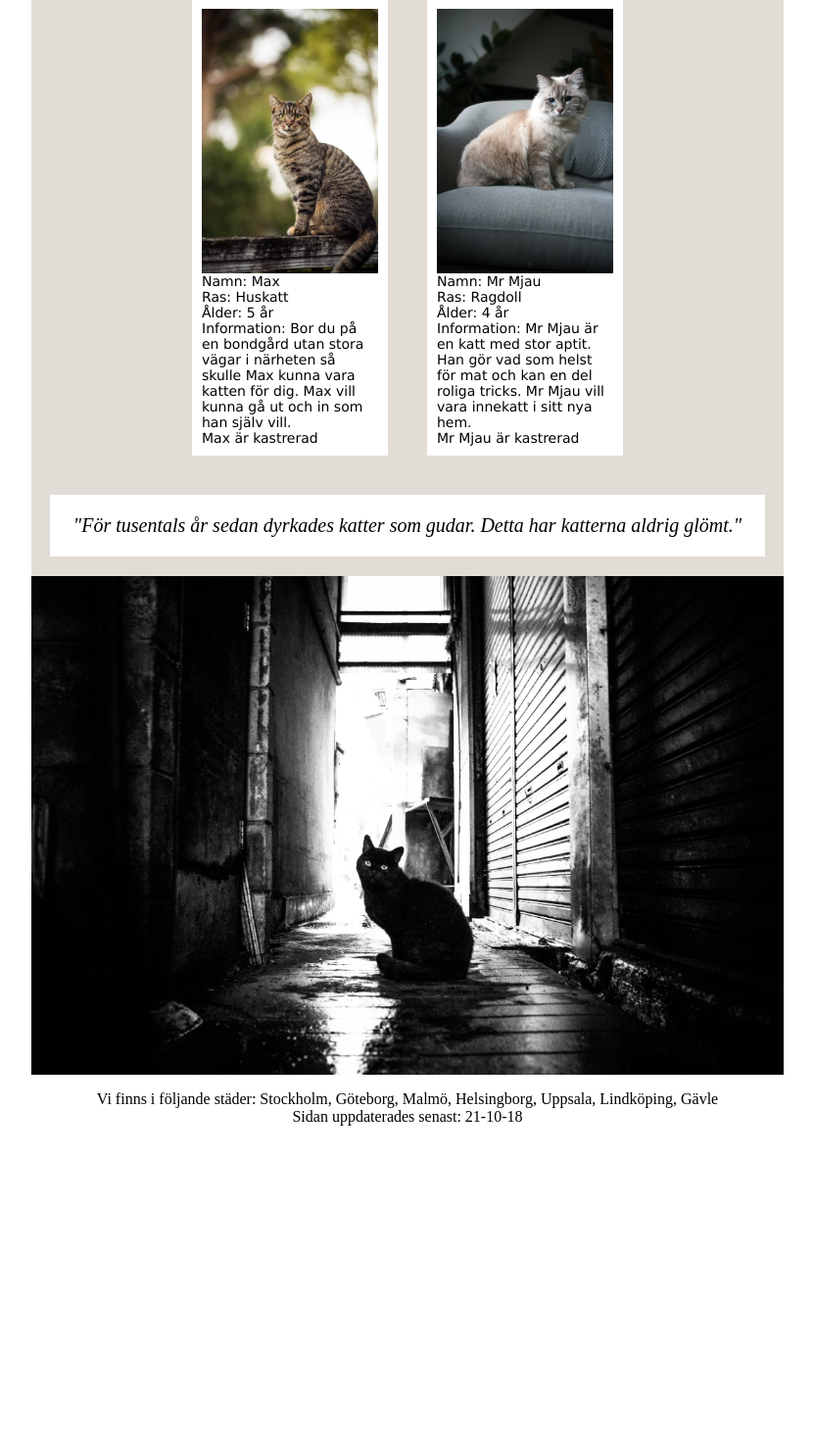
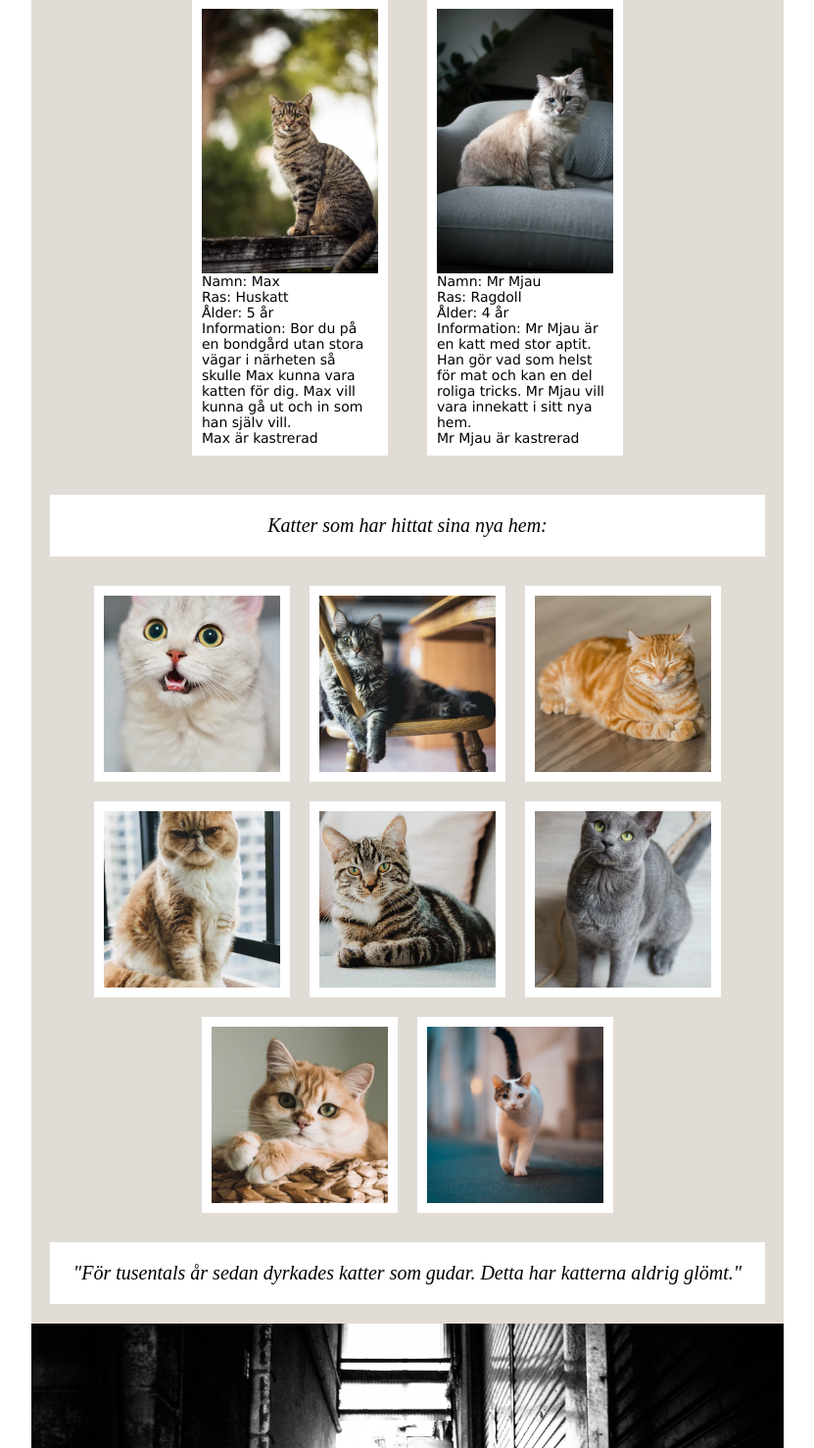
Before and after one commit to LinneaEriksson/SaveTheCats, a PHP site: page / in a window 1280 px wide. Shown: the part 1842-3320 px from the top of the page at 98% size, without its empty margins (224-1055 px from the left). Before the commit the page ends 2991 px from the top, so only its background shows below. Run offline with PHP 8.4, Linux system fonts and the light colour scheme.

Commit message:
Added pictures of cats

```diff
--- a/arrays.php
+++ b/arrays.php
@@ -95,6 +95,41 @@ $cities = [
 
 
 
+$adoptedCats = [
+  [
+    'img' => '/Pictures/Cat11.webp',
+    'namn' => 'Tasse',
+  ],
+  [
+    'img' => '/Pictures/Cat12.webp',
+    'namn' => 'Tasse',
+  ],
+  [
+    'img' => '/Pictures/Cat13.webp',
+    'namn' => 'Tasse',
+  ],
+  [
+    'img' => '/Pictures/Cat14.webp',
+    'namn' => 'Tasse',
+  ],
+  [
+    'img' => '/Pictures/Cat15.webp',
+    'namn' => 'Tasse',
+  ],
+  [
+    'img' => '/Pictures/Cat16.webp',
+    'namn' => 'Tasse',
+  ],
+  [
+    'img' => '/Pictures/Cat17.webp',
+    'namn' => 'Tasse',
+  ],
+  [
+    'img' => '/Pictures/Cat18.webp',
+    'namn' => 'Tasse',
+  ],
+];
+
 
 
 $date = date("y-m-d");
--- a/footer.php
+++ b/footer.php
@@ -16,5 +16,6 @@
 
       ?>
     </p>
+
   </div>
 </footer>
--- a/index.php
+++ b/index.php
@@ -62,12 +62,30 @@ require __DIR__ . '/arrays.php';
 
         </p><?php
           endforeach; ?>
+      <p class="Quote">Katter som har hittat sina nya hem:
+
+      </p>
+
+      <?php
+
+      foreach ($adoptedCats as $adopted) :
+        $nameAdopted = $adopted['namn'];
+        $picture = $adopted['img'];
+
+      ?> <img class="adoptedCatPictures" src=" <?php
+                                                echo "$picture";
+                                                ?>"><?php
+
+                                                  endforeach;
+                                                    ?>
+
       <p class="Quote">
         <?php
         echo $quotes[$randomQuote[0]] . "\n";
         ?>
       </p>
       <img class="headPicture" src="/Pictures/Cat1.jpg">
+
     </div>
   </div>
 </body>
@@ -75,3 +93,4 @@ require __DIR__ . '/arrays.php';
 
 
 require __DIR__ . '/footer.php';
+?>
--- a/style.css
+++ b/style.css
@@ -103,3 +103,12 @@ img {
   padding: 20px;
   font-style: italic;
 }
+
+.adoptedCatPictures {
+  width: 200px;
+  height: 200px;
+  padding: 10px;
+  background-color: white;
+  margin: 10px;
+  object-fit: cover;
+}
```
Also changed, not shown: Pictures/16.webp (added), Pictures/Cat11.webp (added), Pictures/Cat12.webp (added), Pictures/Cat13.webp (added), Pictures/Cat14.webp (added), Pictures/Cat15.webp (added), Pictures/Cat16.webp (added), Pictures/Cat17.webp (added), Pictures/Cat18.webp (added), 1 other file.
